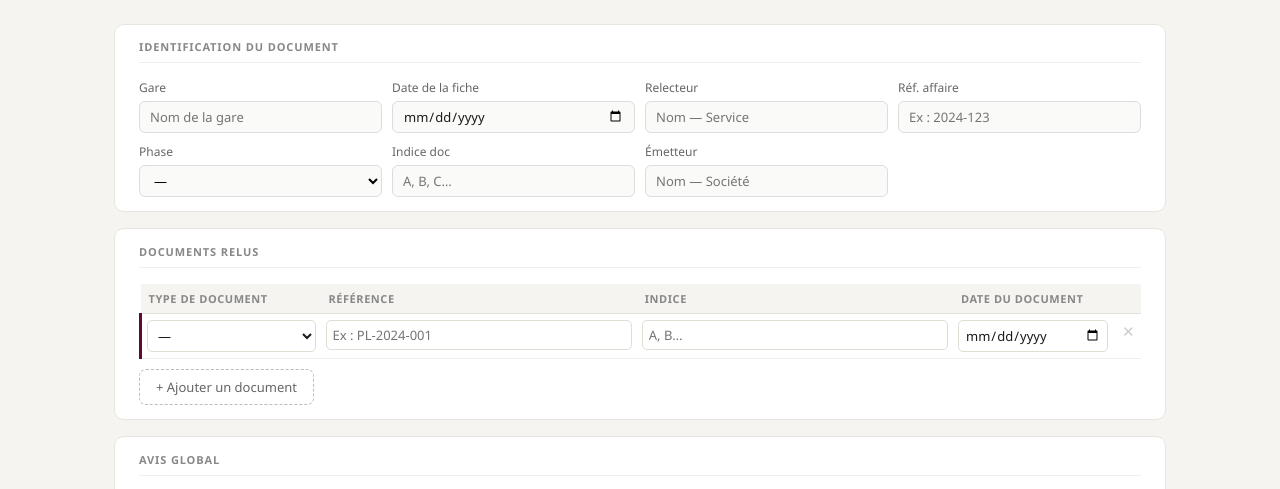
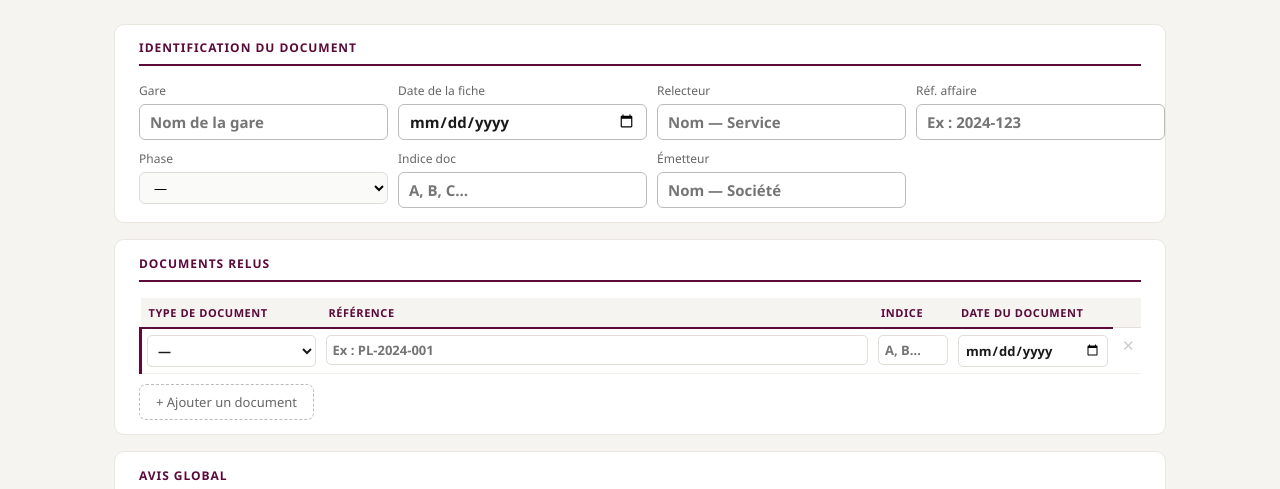
Before and after one commit to bretonalain/fiche-relecture, a plain HTML site: page index.html in a window 1280 px wide. Shown: the part 244-733 px from the top of the page. Drawn offline with Linux system fonts and the light colour scheme.

Commit message:
Add files via upload

```diff
--- a/index.html
+++ b/index.html
@@ -17,12 +17,12 @@
   .avis-badge { padding: 6px 14px; border-radius: 99px; font-size: 12px; font-weight: 600; background: rgba(255,255,255,0.15); border: 1px solid rgba(255,255,255,0.3); white-space: nowrap; }
 
   .card { background: white; border-radius: 10px; border: 1px solid #e8e6df; padding: 0.9rem 1.5rem; margin-bottom: 1rem; }
-  .card-title { font-size: 11px; font-weight: 600; text-transform: uppercase; letter-spacing: 0.08em; color: #888; margin-bottom: 1rem; padding-bottom: 8px; border-bottom: 1px solid #f0efe9; }
+  .card-title { font-size: 12px; font-weight: 700; text-transform: uppercase; letter-spacing: 0.08em; color: #5c0a3a; margin-bottom: 1rem; padding-bottom: 8px; border-bottom: 2px solid #5c0a3a; }
 
   .fields-grid { display: grid; grid-template-columns: 1fr 1fr 1fr 1fr; gap: 10px; }
   .field { display: flex; flex-direction: column; gap: 5px; }
   .field label { font-size: 12px; color: #666; font-weight: 500; }
-  .field input { height: 32px; border: 1px solid #ddd; border-radius: 6px; padding: 0 10px; font-size: 13px; font-family: inherit; color: #1a1a1a; background: #fafaf8; transition: border-color 0.15s; }
+  .field input { height: 36px; border: 1.5px solid #bbb; border-radius: 6px; padding: 0 10px; font-size: 15px; font-family: inherit; color: #1a1a1a; background: white; font-weight: 600; transition: border-color 0.15s; }
   .field input:focus { outline: none; border-color: #5c0a3a; background: white; }
 
   .avis-group { display: flex; gap: 8px; flex-wrap: wrap; }
@@ -51,8 +51,8 @@
   .col-edit { width: 30px; }
   .col-del  { width: 28px; }
 
-  td input, td select { width: 100%; border: 1px solid #e0ddd5; border-radius: 5px; padding: 5px 6px; font-size: 12px; font-family: inherit; color: #1a1a1a; background: white; }
-  td textarea { width: 100%; border: 1px solid #e0ddd5; border-radius: 5px; padding: 6px; font-size: 12px; font-family: inherit; color: #1a1a1a; background: white; resize: vertical; min-height: 68px; line-height: 1.5; }
+  td input, td select { width: 100%; border: 1.5px solid #bbb; border-radius: 5px; padding: 5px 6px; font-size: 15px; font-family: inherit; color: #1a1a1a; background: white; font-weight: 600; }
+  td textarea { width: 100%; border: 1.5px solid #bbb; border-radius: 5px; padding: 6px; font-size: 14px; font-family: inherit; color: #1a1a1a; background: white; font-weight: 500; resize: vertical; min-height: 68px; line-height: 1.5; }
   td input:focus, td select:focus, td textarea:focus { outline: none; border-color: #5c0a3a; }
 
 
@@ -191,10 +191,10 @@
     <table id="docs-table" style="width:100%;border-collapse:collapse;font-size:13px;">
       <thead>
         <tr style="background:#f5f4f0;">
-          <th style="padding:7px 8px;text-align:left;font-size:11px;font-weight:600;text-transform:uppercase;letter-spacing:0.05em;color:#888;border-bottom:1.5px solid #e2e0d8;width:180px;">Type de document</th>
-          <th style="padding:7px 8px;text-align:left;font-size:11px;font-weight:600;text-transform:uppercase;letter-spacing:0.05em;color:#888;border-bottom:1.5px solid #e2e0d8;">Référence</th>
-          <th style="padding:7px 8px;text-align:left;font-size:11px;font-weight:600;text-transform:uppercase;letter-spacing:0.05em;color:#888;border-bottom:1.5px solid #e2e0d8;">Indice</th>
-          <th style="padding:7px 8px;text-align:left;font-size:11px;font-weight:600;text-transform:uppercase;letter-spacing:0.05em;color:#888;border-bottom:1.5px solid #e2e0d8;width:160px;">Date du document</th>
+          <th style="padding:7px 8px;text-align:left;font-size:11px;font-weight:700;text-transform:uppercase;letter-spacing:0.05em;color:#5c0a3a;border-bottom:2px solid #5c0a3a;width:180px;">Type de document</th>
+          <th style="padding:7px 8px;text-align:left;font-size:11px;font-weight:700;text-transform:uppercase;letter-spacing:0.05em;color:#5c0a3a;border-bottom:2px solid #5c0a3a;">Référence</th>
+          <th style="padding:7px 8px;text-align:left;font-size:11px;font-weight:700;text-transform:uppercase;letter-spacing:0.05em;color:#5c0a3a;border-bottom:2px solid #5c0a3a;width:80px;">Indice</th>
+          <th style="padding:7px 8px;text-align:left;font-size:11px;font-weight:700;text-transform:uppercase;letter-spacing:0.05em;color:#5c0a3a;border-bottom:2px solid #5c0a3a;width:160px;">Date du document</th>
           <th style="width:28px;" class="no-print"></th>
         </tr>
       </thead>
```
